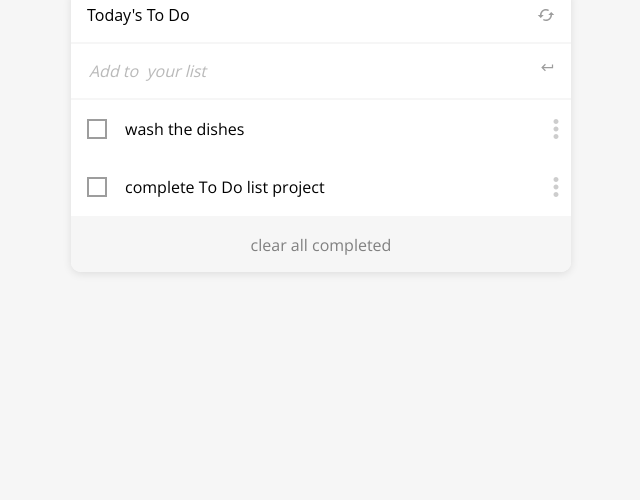
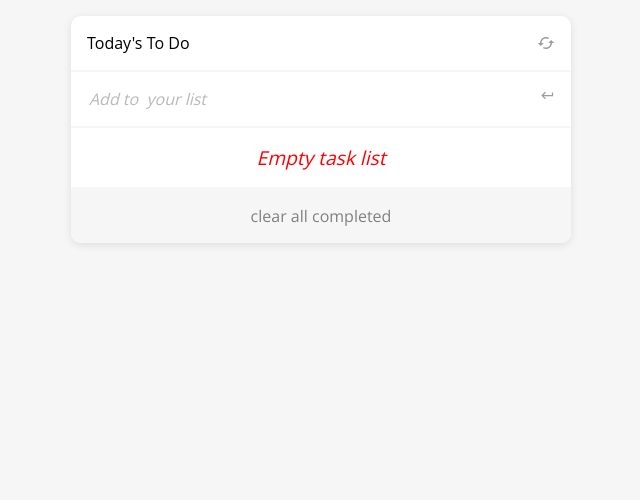
Before and after one commit to fmanimashaun/To-do-List, a website built with webpack: page src/index.html in a window 1280 px wide. Shown: the part 300-800 px from the top of the page, without its empty margins (319-959 px from the left). Built offline with nearby package versions, Linux system fonts and the light colour scheme; a web font is replaced by a local one.

Commit message:
Update the crud functionality

```diff
--- a/src/css/styles.css
+++ b/src/css/styles.css
@@ -122,7 +122,6 @@ body {
 .todos__form * {
   width: 100%;
   padding-block: 1em;
-  font-style: italic;
   border: none;
 }
 
@@ -131,7 +130,12 @@ body {
 }
 
 .todos__label-input {
+  font-style: italic;
   opacity: 0.5;
+}
+
+.todos__label-input:focus-visible {
+  font-style: normal;
 }
 
 .todos__input-img {
@@ -146,7 +150,13 @@ body {
   opacity: 1;
   outline: none;
 }
-
+.task__list-emply {
+  color: red;
+  font-size: 1.2rem;
+  text-align: center;
+  font-style: italic;
+  padding: 1rem;
+}
 .todo__item {
   position: relative;
   display: flex;
--- a/src/js/index.js
+++ b/src/js/index.js
@@ -1,21 +1,24 @@
 import '../css/reset.css';
 import '../css/styles.css';
+import Task from './modules/task.js';
+import TaskList from './modules/taskList.js';
 
-import { displayTodo } from './modules/displayTaskList.js';
+const taskform = document.querySelector('.todos__form');
+const taskList = new TaskList();
 
-const todoTask = [
-  {
-    description: 'wash the dishes',
-    completed: false,
-    index: 1,
-  },
+// add event listener to form
+taskform.addEventListener('submit', (event) => {
+  event.preventDefault();
 
-  {
-    description: 'complete To Do list project',
-    completed: false,
-    index: 2,
-  },
+  // create an instance of a book from book class
+  const task = new Task();
+  /* add the task to task list */
+  taskList.addTask(task);
+  taskform.reset();
+});
 
-];
-
-displayTodo(todoTask);
+// Add event listener to window reload
+window.addEventListener('load', () => {
+  // load page content
+  taskList.display();
+});
--- a/src/js/modules/displayTaskList.js
+++ b/src/js/modules/displayTaskList.js
@@ -3,12 +3,18 @@ import checkBtnImg from '../../img/done.svg';
 import deleteImg from '../../img/delete.svg';
 import dragImg from '../../img/drag.svg';
 
-const todoTastList = document.querySelector('.todo__list');
-
 export const displayTodo = (list) => {
   /* reset the inner content of the todo task list */
+  const todoTastList = document.querySelector('.todo__list');
   todoTastList.innerHTML = '';
 
+  /* Checking if task list is empty */
+  if (list.length === 0) {
+    const emptyMsg = document.createElement('p');
+    emptyMsg.className = 'task__list-emply';
+    emptyMsg.innerText = 'Empty task list';
+    todoTastList.appendChild(emptyMsg);
+  } else {
     /* loop through the task array */
     list.forEach((task) => {
       /* create a task div */
@@ -29,7 +35,7 @@ export const displayTodo = (list) => {
       const todo = document.createElement('textarea');
       todo.className = 'todo';
       todo.name = 'todo_item';
-    todo.id = `todo__item-${task.index}`;
+      todo.id = `todo__item-${task.index + 1}`;
       todo.cols = '30';
       todo.rows = '1';
       todo.innerText = task.description;
@@ -58,4 +64,5 @@ export const displayTodo = (list) => {
       taskDiv.appendChild(deleteBtn);
       todoTastList.appendChild(taskDiv);
     });
+  }
 };
--- /dev/null
+++ b/src/js/modules/task.js
@@ -0,0 +1,7 @@
+export default class Task {
+  constructor() {
+    this.description = document.querySelector('.todos__label-input').value;
+    this.status = false;
+    this.index = null;
+  }
+}
--- /dev/null
+++ b/src/js/modules/taskList.js
@@ -0,0 +1,34 @@
+import { displayTodo } from './displayTaskList.js';
+
+export default class TaskList {
+  constructor() {
+    if (localStorage.getItem('taskList')) {
+      this.tasks = JSON.parse(localStorage.getItem('taskList'));
+    } else {
+      this.tasks = [];
+    }
+  }
+
+  display() {
+    displayTodo(this.tasks);
+  }
+
+  addTask(task) {
+    task.index = this.tasks.length;
+    this.tasks.push(task);
+
+    // update the local storage with the new task
+    localStorage.setItem('taskList', JSON.stringify(this.tasks));
+
+    // update the page with the new task
+    this.display();
+  }
+
+  removeTask(task) {
+    this.tasks = this.tasks.filter((t) => t !== task);
+  }
+
+  getTasks() {
+    return this.tasks;
+  }
+}
```
Also changed, not shown: dist/main.bundle.js. Lines whose indentation alone changed are shown as unchanged.
